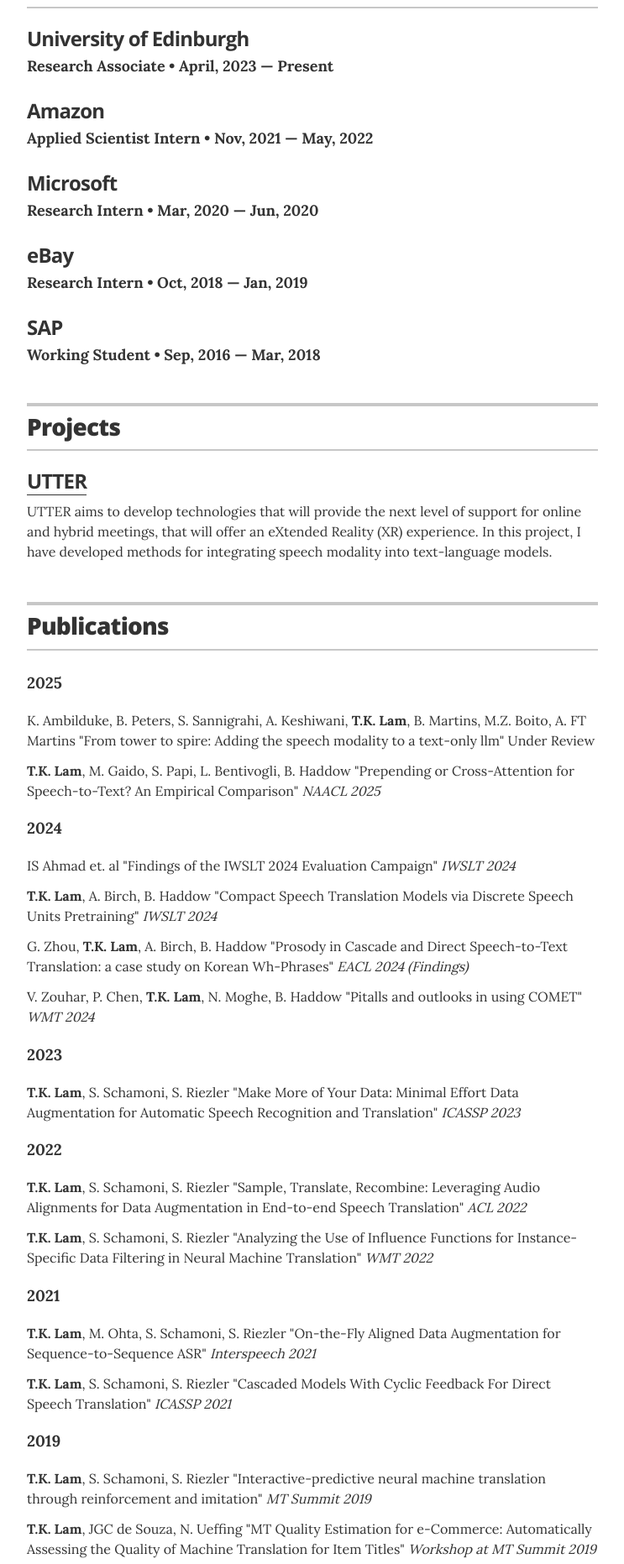
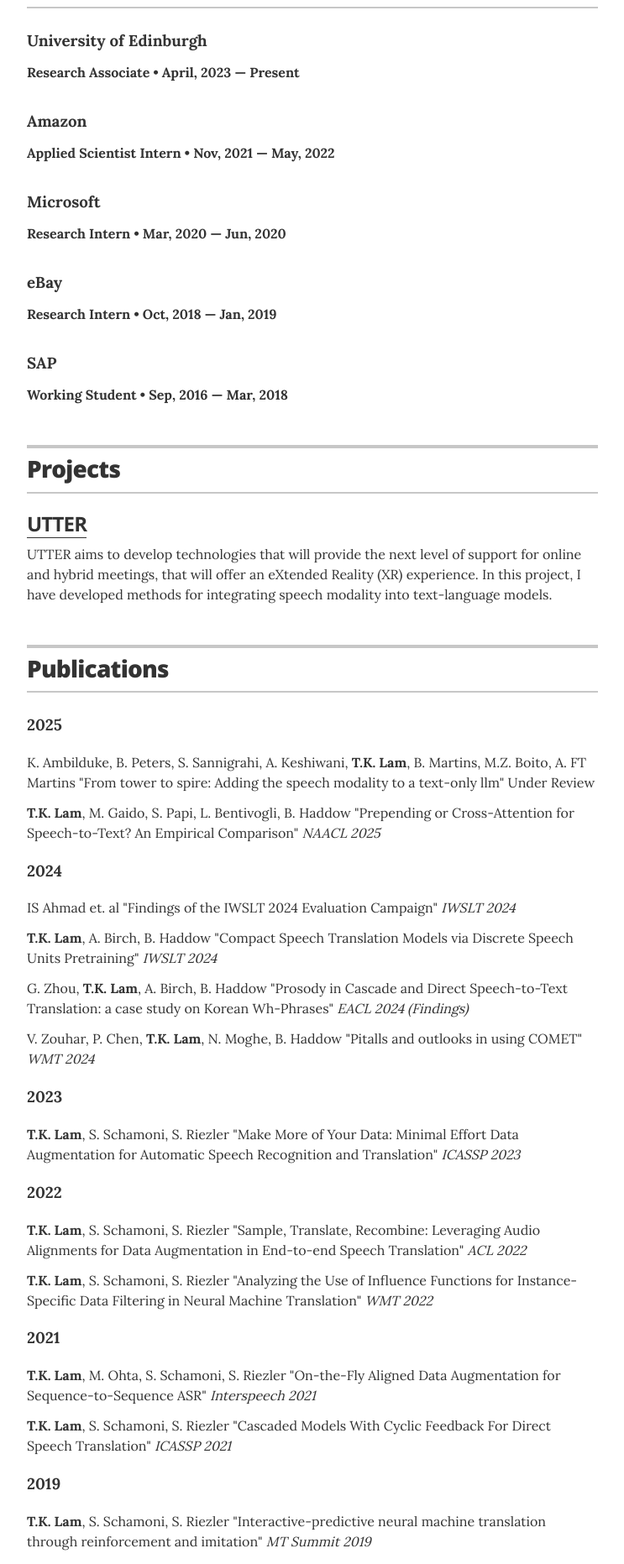
Before and after one commit to heidelkin/heidelkin.github.io, a Jekyll site: the page built from index.html, in a window 1280 px wide. Shown: the part 464-2327 px from the top of the page at 84% size, without its empty margins (268-1011 px from the left). Built offline with Jekyll 4.4.1, drawn with Linux system fonts in a browser that asks for light colours.

Commit message:
update resume items

```diff
--- a/_layouts/resume.html
+++ b/_layouts/resume.html
@@ -43,8 +43,8 @@
 
         {% for job in site.data.experience %}
         <div class="resume-item" itemscope itemprop="worksFor" itemtype="http://schema.org/Organization">
-          <h3 class="resume-item-title" itemprop="name">{{ job.company }}</h3>
-          <h4 class="resume-item-details" itemprop="description">{{ job.position }} &bull; {{ job.duration }}</h4>
+          <h3 class="resume-item-copy" itemprop="name">{{ job.company }}</h3>
+          <h4 class="resume-item-copy" itemprop="description">{{ job.position }} &bull; {{ job.duration }}</h4>
           <p class="resume-item-copy">{{ job.summary }}</p>
         </div><!-- end of resume-item -->
         {% endfor %}
```
